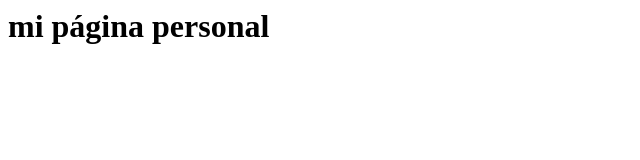
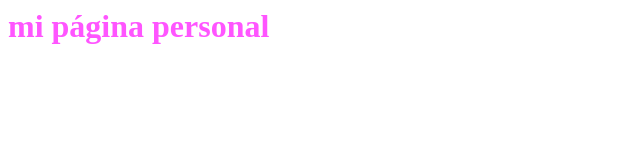
Before and after one commit to Cuahutli/cuahutli.github.io, a plain HTML site: page index.html in a window 1280 px wide. Shown: the whole page, without its empty margins (0-640 px from the left). Drawn offline with Linux system fonts and the light colour scheme.

Commit message:
add style.css

```diff
--- a/index.html
+++ b/index.html
@@ -1,6 +1,7 @@
 <DOCTYPE html>
   <html>
     <head>
+      <link rel="stylesheet" type="text/css" href="CSS/style.css">
     </head>
     <body>
       <h1> mi página personal</h1>
```
